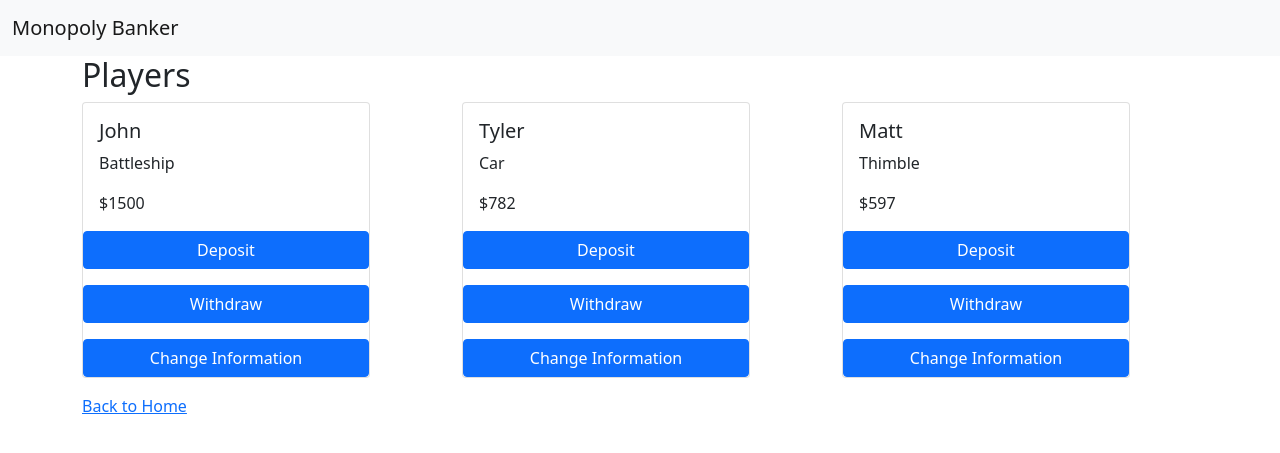
After one commit to hugomvera/PythonCapstone, a Django app: page /home/users/ in a window 1280 px wide. The commit adds this page. Shown: the top 453 px of the page. Run offline with Django 3.2, Linux system fonts and the light colour scheme; data comes from the database, SQL or seed files in the repository; both versions use the stored data as it was after the commit.

Commit message:
Added Player page and link between that and homepage

```diff
--- a/django_auth/urls.py
+++ b/django_auth/urls.py
@@ -1,24 +1,10 @@
-"""django_auth URL Configuration
 
-The `urlpatterns` list routes URLs to views. For more information please see:
-    https://docs.djangoproject.com/en/3.2/topics/http/urls/
-Examples:
-Function views
-    1. Add an import:  from my_app import views
-    2. Add a URL to urlpatterns:  path('', views.home, name='home')
-Class-based views
-    1. Add an import:  from other_app.views import Home
-    2. Add a URL to urlpatterns:  path('', Home.as_view(), name='home')
-Including another URLconf
-    1. Import the include() function: from django.urls import include, path
-    2. Add a URL to urlpatterns:  path('blog/', include('blog.urls'))
-"""
 from django.contrib import admin
-from django.urls import path,include
+from django.urls import path, include
 
 urlpatterns = [
     path('admin/', admin.site.urls),
     path('accounts/', include('django.contrib.auth.urls')),
     path('home/', include('users.urls')),
-    path('contacts/',include('contacts.urls'))
+    path('contacts/', include('contacts.urls'))
 ]
--- a/templates/base.html
+++ b/templates/base.html
@@ -1,30 +1,36 @@
-<!doctype html>
+<!DOCTYPE html>
 <html lang="en">
 	<head>
 		<!-- Required meta tags -->
-    <meta charset="utf-8">
-    <meta name="viewport" content="width=device-width, initial-scale=1">
+		<meta charset="utf-8" />
+		<meta name="viewport" content="width=device-width, initial-scale=1" />
 
 		<!-- Bootstrap CSS -->
-    <link href="https://cdn.jsdelivr.net/npm/bootstrap@5.1.3/dist/css/bootstrap.min.css" rel="stylesheet" integrity="sha384-1BmE4kWBq78iYhFldvKuhfTAU6auU8tT94WrHftjDbrCEXSU1oBoqyl2QvZ6jIW3" crossorigin="anonymous">
+		<link
+			href="https://cdn.jsdelivr.net/npm/bootstrap@5.1.3/dist/css/bootstrap.min.css"
+			rel="stylesheet"
+			integrity="sha384-1BmE4kWBq78iYhFldvKuhfTAU6auU8tT94WrHftjDbrCEXSU1oBoqyl2QvZ6jIW3"
+			crossorigin="anonymous"
+		/>
 
-    <title>Hello, world!</title>
+		<title>Monopoly Banker</title>
 	</head>
 	<body>
 		<nav class="navbar navbar-light bg-light">
 			<div class="container-fluid">
-    <a class="navbar-brand" href="#">PythonContacts</a>
+				<a class="navbar-brand" href="#">Monopoly Banker</a>
 			</div>
 		</nav>
-<div class="container">  {% block content %}
-    {% endblock %}</div>
-  <div>
-
-  </div>
+		<div class="container">{% block content %} {% endblock %}</div>
+		<div></div>
 		<!-- Optional JavaScript; choose one of the two! -->
 
 		<!-- Option 1: Bootstrap Bundle with Popper -->
-    <script src="https://cdn.jsdelivr.net/npm/bootstrap@5.1.3/dist/js/bootstrap.bundle.min.js" integrity="sha384-ka7Sk0Gln4gmtz2MlQnikT1wXgYsOg+OMhuP+IlRH9sENBO0LRn5q+8nbTov4+1p" crossorigin="anonymous"></script>
+		<script
+			src="https://cdn.jsdelivr.net/npm/bootstrap@5.1.3/dist/js/bootstrap.bundle.min.js"
+			integrity="sha384-ka7Sk0Gln4gmtz2MlQnikT1wXgYsOg+OMhuP+IlRH9sENBO0LRn5q+8nbTov4+1p"
+			crossorigin="anonymous"
+		></script>
 
 		<!-- Option 2: Separate Popper and Bootstrap JS -->
 		<!--
--- /dev/null
+++ b/users/templates/users.html
@@ -0,0 +1,25 @@
+{%extends 'base.html'%} {% block content %}
+<h2>Players</h2>
+
+<div class="row">
+	{% for users in players %}
+	<div class="col">
+		<div class="card" style="width: 18rem">
+			<div class="card-body">
+				<h5 class="card-title">{{users.name}}</h5>
+				<p class="card-text">{{users.piece}}</p>
+				<p class="card-text">${{users.balance}}</p>
+			</div>
+			<a href="#" class="btn btn-primary">Deposit</a>
+			<p></p>
+			<a href="#" class="btn btn-primary">Withdraw</a>
+			<p></p>
+			<a href="#" class="btn btn-primary">Change Information</a>
+		</div>
+		<p></p>
+	</div>
+	{%endfor%}
+</div>
+
+<a href="{% url 'home' %}">Back to Home</a>
+{% endblock %}
--- a/users/templates/users/home.html
+++ b/users/templates/users/home.html
@@ -14,6 +14,7 @@
 		<div>
 			{% if user.is_authenticated %}
 			<a href="{% url 'logout' %}">Logout</a>
+			<a href="users">Players</a>
 
 			{% else %}
 			<a href="{% url 'signup' %}">Sign Up</a>
--- a/users/urls.py
+++ b/users/urls.py
@@ -1,9 +1,10 @@
-#users/urls.py
+# users/urls.py
 
 from django.urls import path
 from . import views
 urlpatterns = [
 
- path('', views.home,name = "home"),
-path("signup/", views.SignUp.as_view(), name="signup"),
+    path('', views.home, name="home"),
+    path("signup/", views.SignUp.as_view(), name="signup"),
+    path("users/", views.users)
 ]
--- a/users/views.py
+++ b/users/views.py
@@ -2,20 +2,26 @@
 from django.urls import reverse_lazy
 from django.contrib.auth.forms import UserCreationForm
 from django.views.generic.edit import CreateView
+from .models import Player
 
 # Create your views here.
 from django.http import HttpResponse
 
-#def home(request):
-   #return render(request,"home.html")
-   #return HttpResponse('Home')
+# def home(request):
+# return render(request,"home.html")
+# return HttpResponse('Home')
 
 
 def home(request):
-   return render(request, "users/home.html")
+    return render(request, "users/home.html")
+
+
+def users(request):
+    users = Player.objects.all()
+    return render(request, "users.html", {"players": users})
 
 
 class SignUp(CreateView):
-   form_class = UserCreationForm
-   success_url = reverse_lazy("login")
-   template_name = "registration/signup.html"
+    form_class = UserCreationForm
+    success_url = reverse_lazy("login")
+    template_name = "registration/signup.html"
```
Also changed, not shown: db.sqlite3, 1 other file. Lines whose indentation alone changed are shown as unchanged.
